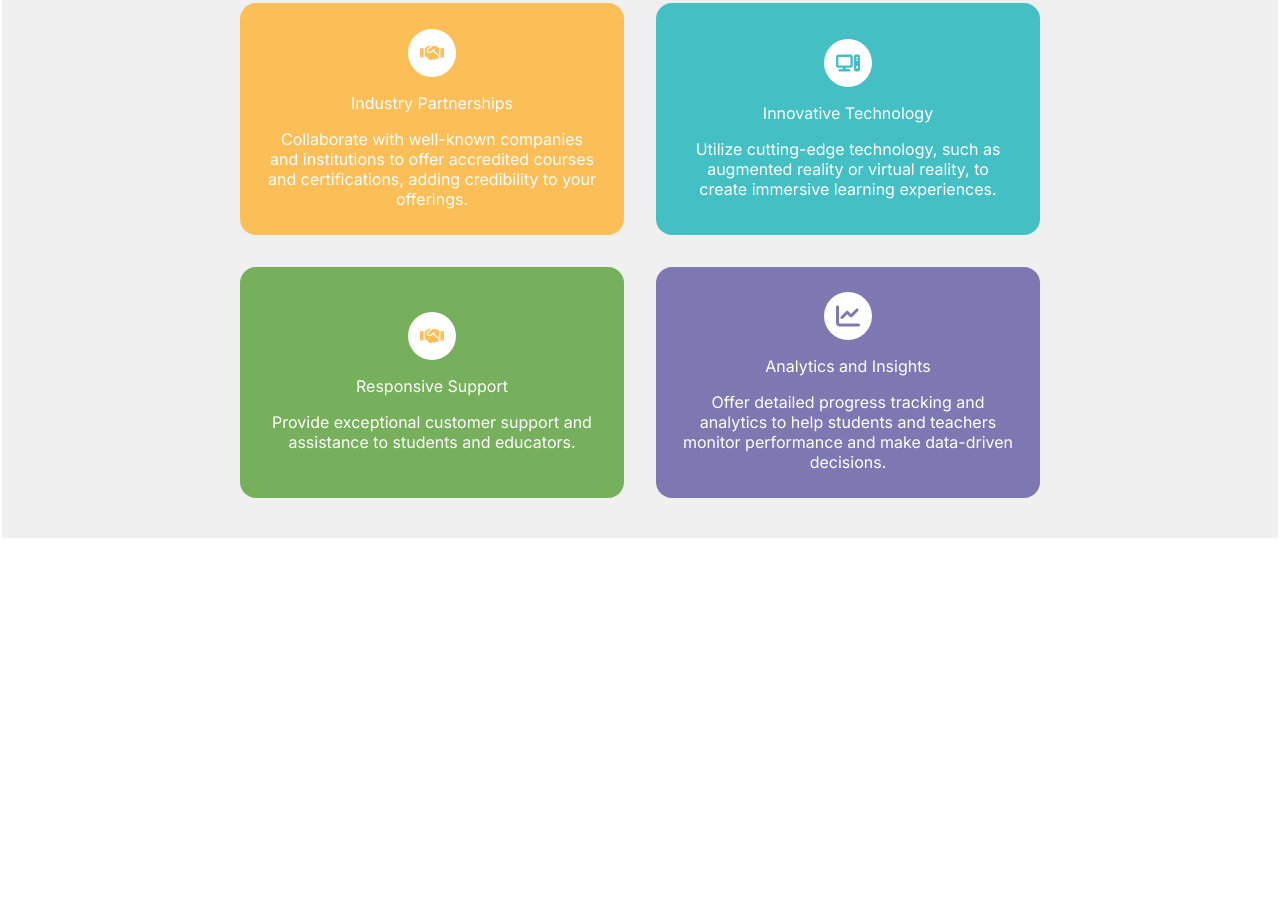
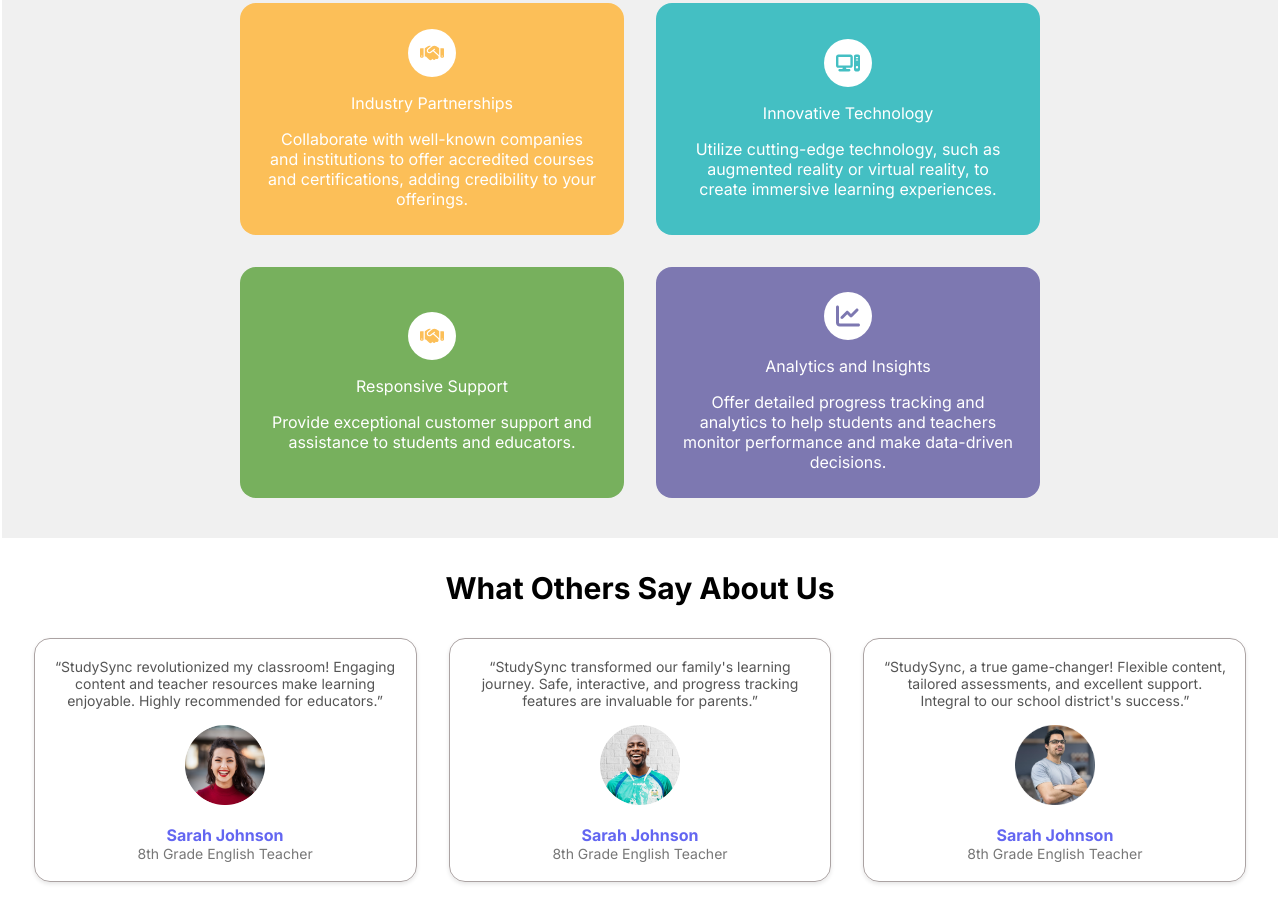
Before and after one commit to 2006041Saurabh/studysync, a plain HTML site: page index.html in a window 1280 px wide. Shown: the part 1433-2347 px from the top of the page. Before the commit the page ends 1971 px from the top, so only its background shows below. Drawn offline with Linux system fonts and the light colour scheme.

Commit message:
testimonial completed

```diff
--- a/index.html
+++ b/index.html
@@ -185,5 +185,66 @@
             </div>
         </div>
 
+        <div class="testimonial-container">
+            <div class="testimonial-content">
+                <h2 class="testimonial-title">
+                    What Others Say About Us
+                </h2>
+                <div class="testimonial-grid">
+                    <!-- card 1 -->
+                    <div class="testimonial-card">
+                        <div class="testimonial-text">
+                            “StudySync revolutionized my classroom! Engaging content and teacher resources make learning enjoyable. Highly recommended for educators.”
+                        </div>
+                        <div class="testimonial-avatar">
+                            <img src="./images/avatar1.png"/>
+                        </div>
+                        <div class="testimonial-details">
+                            <h3 class="testimonial-name">
+                                Sarah Johnson
+                            </h3>
+                            <p class="testimonial-desc">
+                                8th Grade English Teacher
+                            </p>
+                        </div>
+                    </div>
+                    <!-- card 2 -->
+                    <div class="testimonial-card">
+                        <div class="testimonial-text">
+                            “StudySync transformed our family's learning journey. Safe, interactive, and progress tracking features are invaluable for parents.”
+                        </div>
+                        <div class="testimonial-avatar">
+                            <img src="./images/avatar2.png"/>
+                        </div>
+                        <div class="testimonial-details">
+                            <h3 class="testimonial-name">
+                                Sarah Johnson
+                            </h3>
+                            <p class="testimonial-desc">
+                                8th Grade English Teacher
+                            </p>
+                        </div>
+                    </div>
+                    <!-- card 3 -->
+                    <div class="testimonial-card">
+                        <div class="testimonial-text">
+                            “StudySync, a true game-changer! Flexible content, tailored assessments, and excellent support. Integral to our school district's success.”
+                        </div>
+                        <div class="testimonial-avatar">
+                            <img src="./images/avatar3.png"/>
+                        </div>
+                        <div class="testimonial-details">
+                            <h3 class="testimonial-name">
+                                Sarah Johnson
+                            </h3>
+                            <p class="testimonial-desc">
+                                8th Grade English Teacher
+                            </p>
+                        </div>
+                    </div>
+                </div>
+            </div>
+        </div>
+
 </body>
 </html>
--- a/style.css
+++ b/style.css
@@ -404,3 +404,62 @@ body{
         grid-template-columns: repeat(1,1fr);
     }
 }
+
+.testimonial-container{
+    background-color: var(--background-color);
+    padding: 2rem;
+    margin: 0 auto;
+    max-width: 1280px;
+}
+.testimonial-content{
+    display: flex;
+    flex-direction: column;
+    gap: 2rem;
+}
+.testimonial-title{
+    font-size: 1.875rem;
+    font-weight: bold;
+}
+
+.testimonial-grid{
+    display: grid;
+    grid-template-columns: repeat(auto-fill, minmax(300px, 1fr));
+    grid-gap: 2rem;
+}
+
+.testimonial-card{
+    display: flex;
+    flex-direction: column;
+    border: 1px solid rgb(171, 163, 163);
+    border-radius: 1rem;
+    box-shadow: 0 2px 4px rgba(0,0,0,0.1);
+    padding: 1.2rem;
+    gap: 1rem;
+    transition: transform 0.3s ease, box-shadow 0.3s ease;
+}
+
+.testimonial-card:hover{
+    transform: scale(1.05);;
+    box-shadow: 0 4px 8px rbga(0,0,0,0.2);
+    border: 1px solid blue;
+}
+
+.testimonial-avatar img{
+    height: 5rem;
+    width: 5rem;
+}
+
+.testimonial-text{
+    color: #555;
+    font-size: 0.875rem;
+}
+
+.testimonial-name{
+    color: var(--primary-color);
+    font-size: 1rem;
+}
+
+.testimonial-desc{
+    font-size: 0.875rem;
+    color: #777;
+}
```
